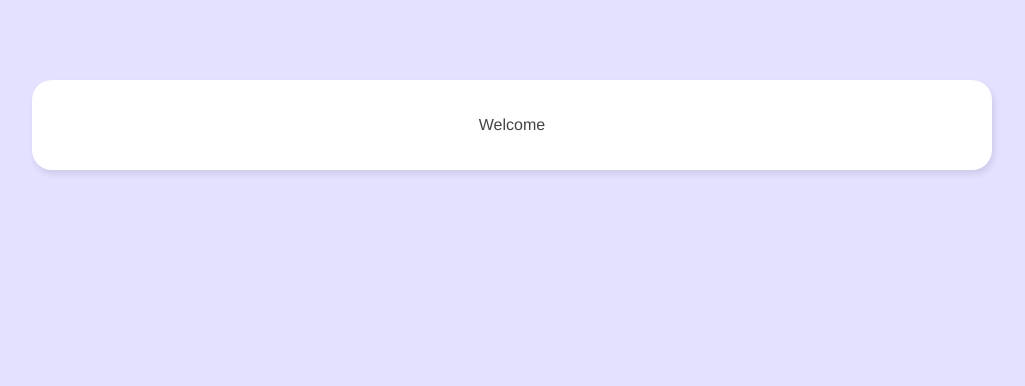
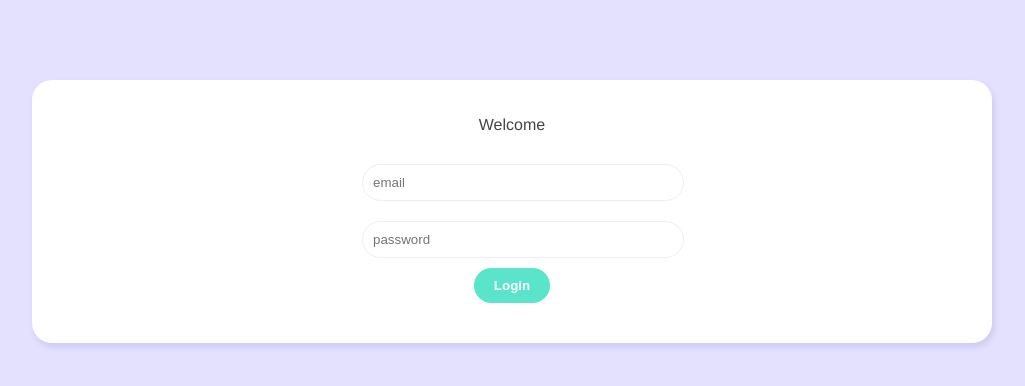
Before and after one commit to yottrakul/Live-chat-with-firebase, a Vue app: page / in a window 1280 px wide. Shown: the top 386 px of the page, without its empty margins (128-1153 px from the left). Built offline with nearby package versions, Linux system fonts and the light colour scheme.

Commit message:
Form Style

```diff
--- a/package.json
+++ b/package.json
@@ -8,6 +8,7 @@
   },
   "dependencies": {
     "core-js": "^3.8.3",
+    "firebase": "^9.12.1",
     "vue": "^3.2.13",
     "vue-router": "^4.0.3"
   },
--- /dev/null
+++ b/src/components/LoginForm.vue
@@ -0,0 +1,28 @@
+<template>
+  <form @submit.prevent="handleSubmit">
+    <input type="email" required placeholder="email" v-model="email">
+    <input type="password" required placeholder="password" v-model="password">
+    <button>Login</button>
+  </form>
+</template>
+
+<script>
+import { ref } from '@vue/reactivity'
+export default {
+  setup() {
+    //refs
+    const email = ref('');
+    const password = ref('');
+
+    const handleSubmit = () => {
+      console.log(email.value, password.value)
+    }
+
+    return { email, password, handleSubmit }
+  }
+}
+</script>
+
+<style>
+
+</style>
--- /dev/null
+++ b/src/components/SignUpForm.vue
@@ -0,0 +1,30 @@
+<template>
+  <form @submit.prevent="handleSubmit">
+    <input type="text" required placeholder="display name" v-model="displayName">
+    <input type="email" required placeholder="email" v-model="email">
+    <input type="password" required placeholder="password" v-model="password">
+    <button>Sign Up</button>
+  </form>
+</template>
+
+<script>
+import { ref } from '@vue/reactivity'
+export default {
+  setup() {
+    //refs
+    const displayName = ref('');
+    const email = ref('');
+    const password = ref('');
+
+    const handleSubmit = () => {
+      console.log(displayName.value, email.value, password.value)
+    }
+
+    return { displayName, email, password, handleSubmit }
+  }
+}
+</script>
+
+<style>
+
+</style>
--- a/src/views/Welcome.vue
+++ b/src/views/Welcome.vue
@@ -1,11 +1,18 @@
 <template>
   <div class="welcome container">
     <p>Welcome</p>
+    <!-- <sign-up-form/> -->
+    <login-form/>
   </div>
 </template>
 
 <script>
+import SignUpForm from '../components/SignUpForm.vue'
+import LoginForm from '../components/LoginForm.vue'
 export default {
+  components: {
+    SignUpForm, LoginForm
+  }
 
 }
 </script>
@@ -15,4 +22,22 @@
     text-align: center;
     padding: 20px 0;
   }
+  /* form styles */
+  .welcome form {
+    width: 300px;
+    margin: 20px auto;
+  }
+  .welcome label {
+    display: block;
+    margin: 20px 0 10px;
+  }
+  .welcome input {
+    width: 100%;
+    padding: 10px;
+    border-radius: 20px;
+    border: 1px solid #eee;
+    outline: none;
+    color: #999;
+    margin: 10px auto;
+  }
 </style>
```
Also changed, not shown: src/firebase/config.js (added, +19 -0 lines), 1 other file (tests, documents, lock files or other folders).
